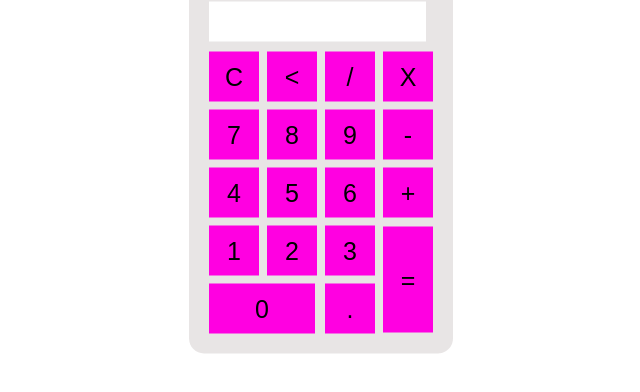
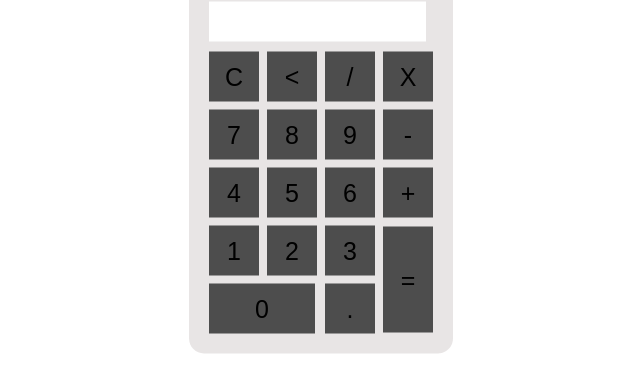
Before and after one commit to RickBaker007/calculadora-, a plain HTML site: page index.html in a window 1280 px wide. Shown: the part 256-648 px from the top of the page, without its empty margins (319-959 px from the left). Drawn offline with Linux system fonts and the light colour scheme.

Commit message:
Add files via upload

```diff
--- a/index.html
+++ b/index.html
@@ -13,32 +13,32 @@
             <p id="resultado"></p>
             <table>
                 <tr>
-                    <td><button class="botao">C</button></td>
-                    <td><button class="botao"><</button></td>
-                    <td><button class="botao">/</button></td>
-                    <td><button class="botao">X</button></td>
+                    <td><button class="botao" onclick="clean()">C</button></td>
+                    <td><button class="botao" onclick="back()"><</button></td>
+                    <td><button class="botao" onclick="insert('/')">/</button></td>
+                    <td><button class="botao" onclick="insert('*')">X</button></td>
                 </tr>
                 <tr>
-                    <td><button class="botao">7</button></td>
-                    <td><button class="botao">8</button></td>
-                    <td><button class="botao">9</button></td>
-                    <td><button class="botao">-</button></td>
+                    <td><button class="botao" onclick="insert('7')">7</button></td>
+                    <td><button class="botao" onclick="insert('8')">8</button></td>
+                    <td><button class="botao" onclick="insert('9')">9</button></td>
+                    <td><button class="botao" onclick="insert('-')">-</button></td>
                 </tr>
                 <tr>
-                    <td><button class="botao">4</button></td>
-                    <td><button class="botao">5</button></td>
-                    <td><button class="botao">6</button></td>
-                    <td><button class="botao">+</button></td>
+                    <td><button class="botao" onclick="insert('4')">4</button></td>
+                    <td><button class="botao" onclick="insert('5')">5</button></td>
+                    <td><button class="botao" onclick="insert('6')">6</button></td>
+                    <td><button class="botao" onclick="insert('+')">+</button></td>
                 </tr>
                 <tr>
-                    <td><button class="botao">1</button></td>
-                    <td><button class="botao">2</button></td>
-                    <td><button class="botao">3</button></td>
-                    <td rowspan="2"><button class="botao" style="height: 106px;">=</button></td>
+                    <td><button class="botao" onclick="insert('1')">1</button></td>
+                    <td><button class="botao" onclick="insert('2')">2</button></td>
+                    <td><button class="botao" onclick="insert('3')">3</button></td>
+                    <td rowspan="2"><button class="botao" style="height: 106px;" onclick="calcular()">=</button></td>
                 </tr>
                 <tr>
-                    <td colspan="2"><button class="botao" style="width: 106px;">0</button></td>
-                    <td><button class="botao">.</button></td>
+                    <td colspan="2"><button class="botao" style="width: 106px;"onclick="insert('0')">0</button></td>
+                    <td><button class="botao"onclick="insert('.')">.</button></td>
                 </tr>
             </table>
         </div>
@@ -46,29 +46,29 @@
     <script>
  function insert (num)
             {
-            var numero = document.getElementById(resultado).innerHTML;
-            document.getElementById(resultado).innerHTML=numero+num;
+                var numero=document.getElementById ('resultado').innerHTML;
+                document.getElementById ('resultado').innerHTML = numero+num;
             }
             function clean ()
                                 {
-            document.getElementById(resultado).innerHTML="";
+                                    document.getElementById('resultado').innerHTML="";
                                 }
-        function back ()
+            function back()
             {
-            var numero = document.getElementById(resultado).innerHTML
-            document.getElementById(resultado).innerHTML=resultado.substring (0, resultado.length -1);
+                var resultado = document.getElementById('resultado').innerHTML;
+                document.getElementById('resultado').innerHTML= resultado.substring(0, resultado.length -1);
             }
             function calcular ()
             {
-            var numero = document.getElementById(resultado).innerHTML;
+                var resultado = document.getElementById('resultado').innerHTML;
                 if (resultado)
                 {
-                document.getElementById(resultado).innerHTML=eval(resultado);
+                    document.getElementById('resultado').innerHTML = eval(resultado);
+
                 }
-            else {
-
-             document.getElementById(resultado).innerHTML= "nada para Calcular"
-
+                else
+                {
+                    document.getElementById('resultado').innerHTML = "Nada para calcular";
                 }
             }
         </script>
--- a/styles.css
+++ b/styles.css
@@ -26,14 +26,14 @@ font-size: 20px;
     margin: 3px;
     font-size: 25px;
     cursor: pointer;
-    background-color: rgb(255, 0, 221);
+    background-color: rgb(0, 0, 0);
     border: nome;
     color: black;
 }
 .botao{
 font-size: 25px;
 cursor: pointer;
-background-color: rgb(255, 0, 225);
+background-color: rgb(77, 77, 77);
 border: none;
 color: black;
 }
```
Lines whose indentation alone changed are shown as unchanged.
